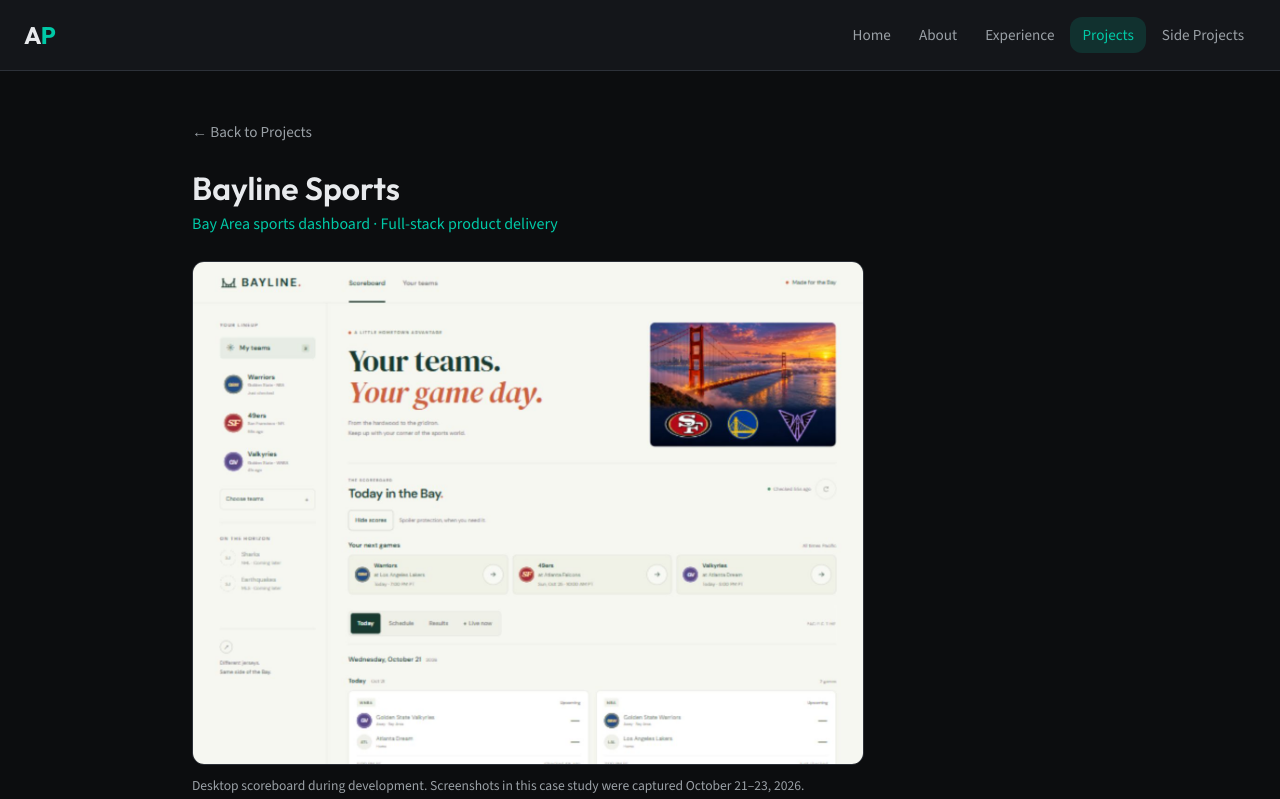
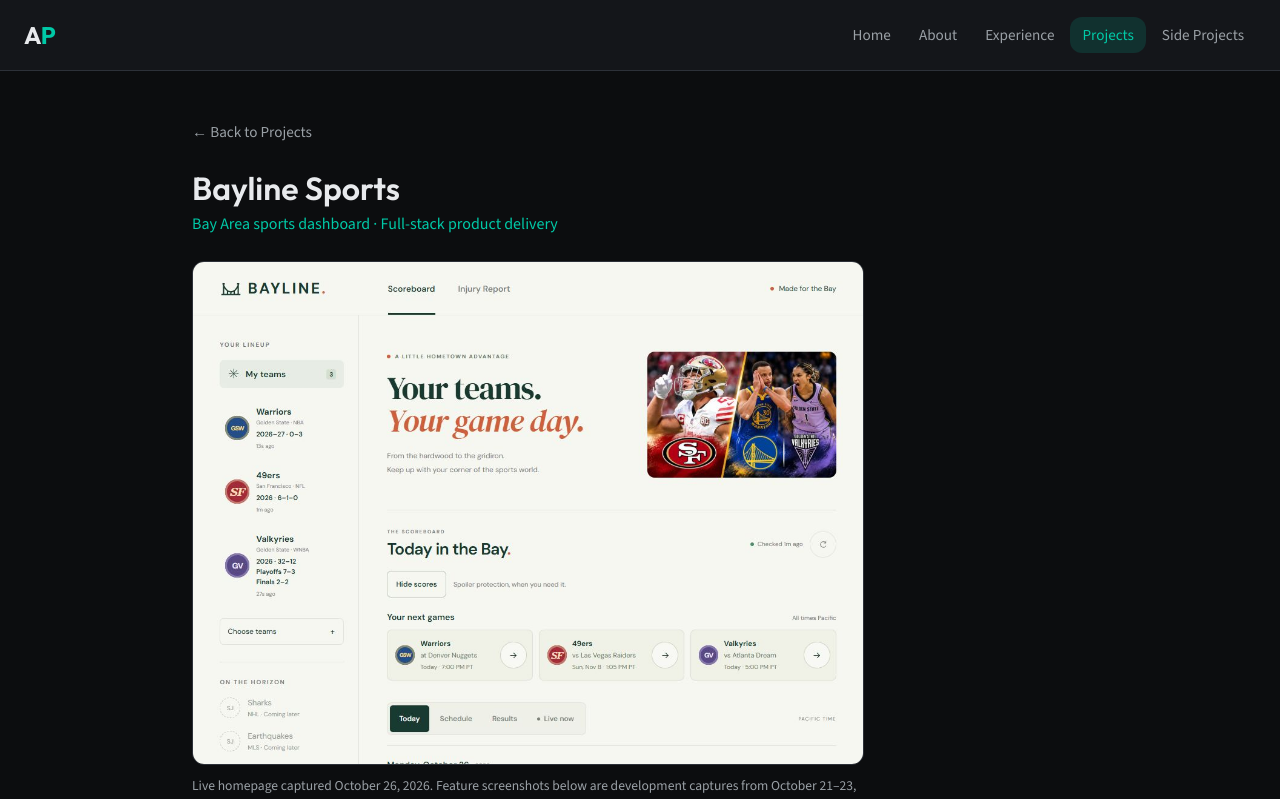
Before and after one commit to AbhinavPrasanna/abhinav-prasanna-portfolio, a React (Vite) app: page /projects/bayline-sports in a window 1280 px wide. Shown: the top 799 px of the page. Built offline with nearby package versions, Linux system fonts and the light colour scheme.

Commit message:
Refresh Bayline Sports homepage screenshot

```diff
--- a/src/data/projects.ts
+++ b/src/data/projects.ts
@@ -41,9 +41,9 @@
     longDescription: `I designed and shipped Bayline Sports to make following Bay Area teams easier across the NBA, NFL and WNBA. Fans can find the next game, browse a combined schedule and explore game details, with team preferences and spoiler protection saved on their device.\n\nI led product direction and full-stack delivery, from validating sports-data coverage to building the interface, independent ingestion worker, database and production recovery workflow. Developed October 20–23, 2026, in collaboration with OpenAI Codex.`,
     tech: ['Next.js', 'React', 'TypeScript', 'Node.js', 'PostgreSQL', 'Docker', 'AWS Lightsail'],
     previewImage: {
-      src: '/case-studies/bayline-sports/images/hero-desktop.png',
-      alt: 'Bayline Sports desktop scoreboard with Warriors, 49ers and Valkyries next-game cards.',
-      caption: 'Desktop scoreboard during development. Screenshots in this case study were captured October 21–23, 2026.',
+      src: '/case-studies/bayline-sports/images/hero-desktop-2026-10-26.png',
+      alt: 'Bayline Sports live homepage with player artwork, team records, upcoming games and the scoreboard.',
+      caption: 'Live homepage captured October 26, 2026. Feature screenshots below are development captures from October 21–23, 2026.',
     },
     links: [
       { label: 'Live application', url: 'https://baylinescore.com/' },
```
Also changed, not shown: public/case-studies/bayline-sports/images/hero-desktop-2026-10-26.png (added).
